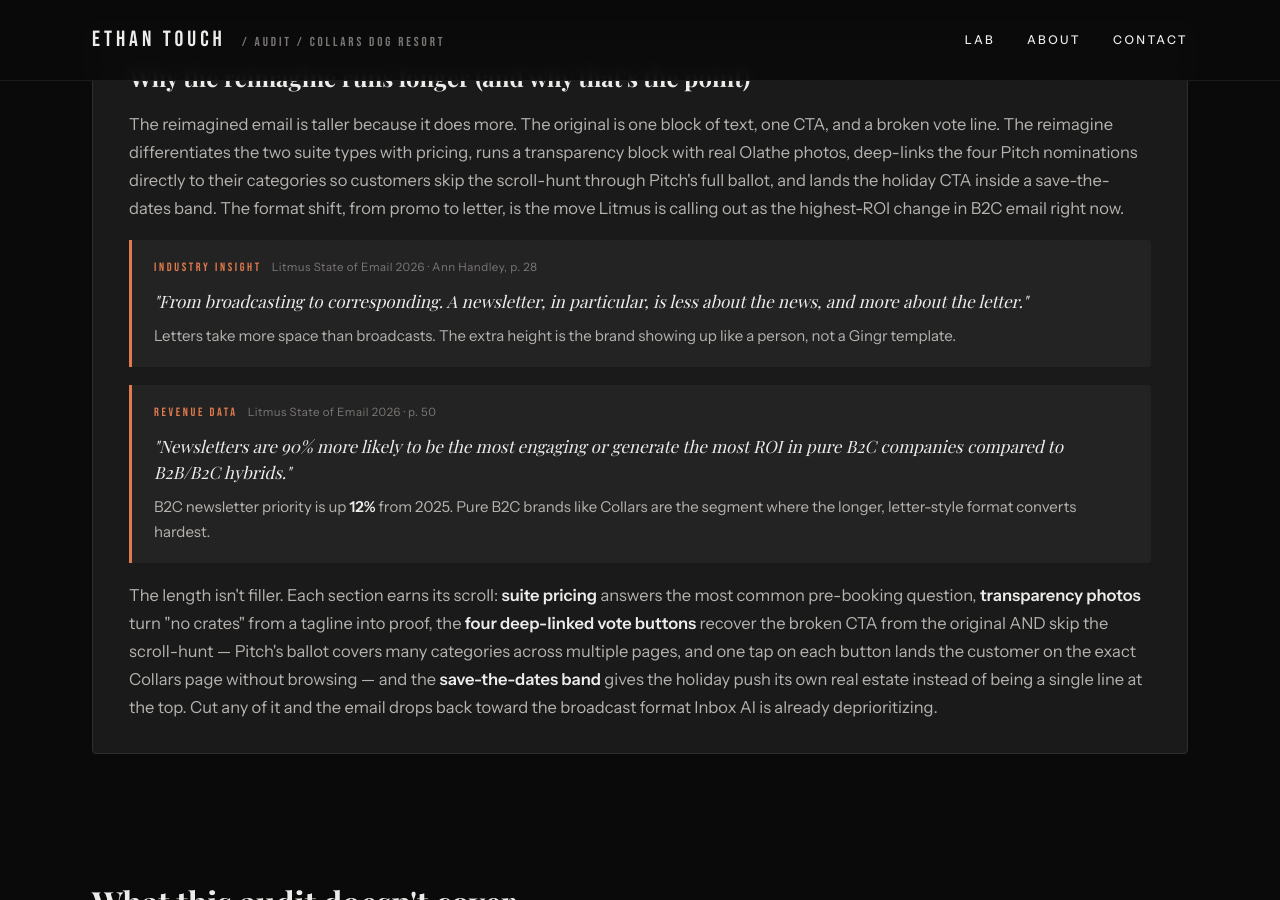
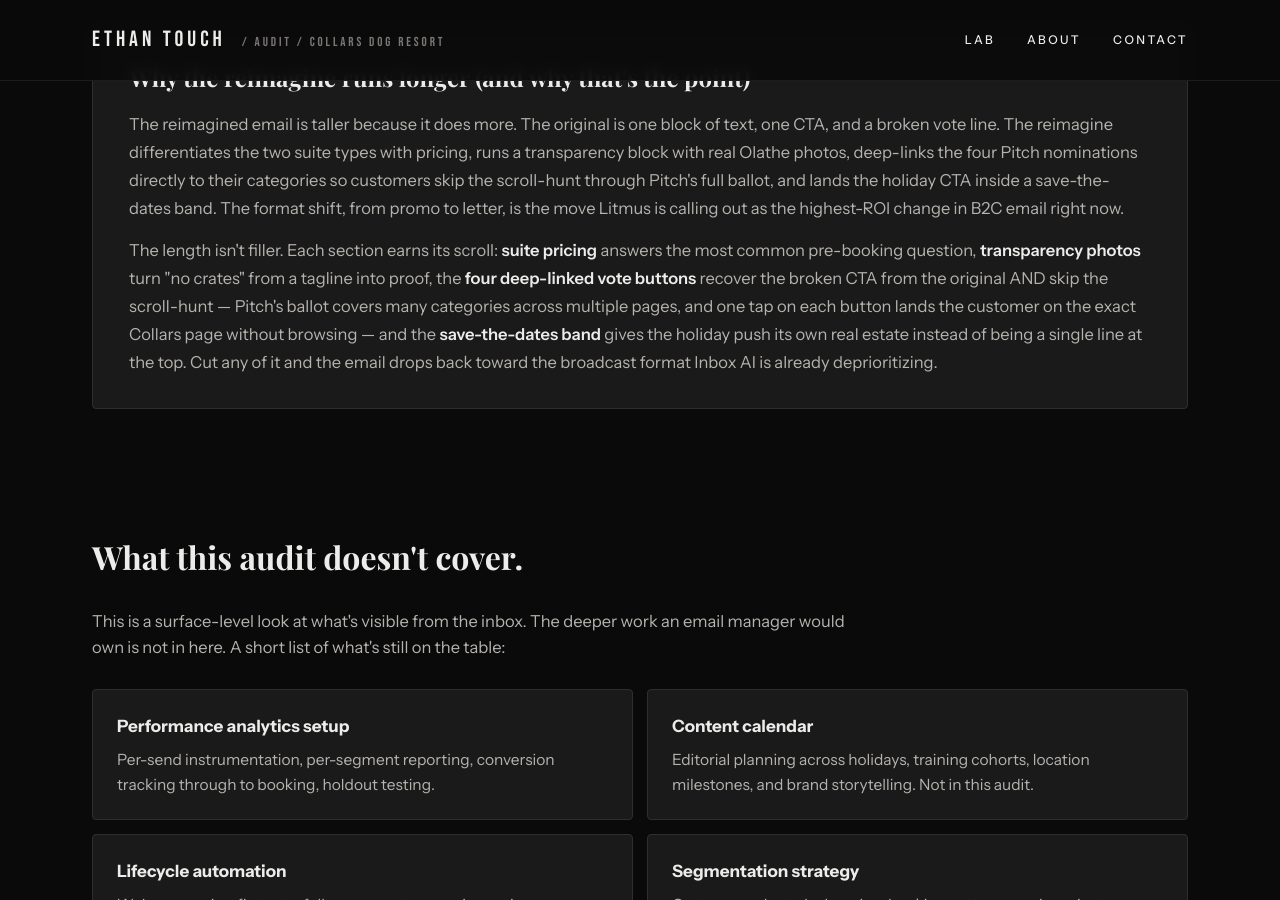
Before and after one commit to woofwallee/ethantouch.com, a Jekyll site: the page lab/emails/collars/audit/index.html, which Jekyll copies as it is, in a window 1280 px wide and 900 px high, scrolled down 10154 px. Built offline with Jekyll 4.4.1, drawn with Linux system fonts in a browser that asks for light colours; some web fonts are replaced.

Commit message:
Drop both Litmus callouts from the length-defense block
The two quote boxes (Handley + B2C newsletter ROI) were padding the
section. The opening paragraph already names Litmus as the source for
the format-shift call, and the closing paragraph carries the argument
on its own. Cleaner without the citations interrupting the flow.

Litmus quotes still appear in Findings 04, 05, and 07 where they're
load-bearing.

Co-Authored-By: Claude Opus 4.7 <noreply@anthropic.com>

```diff
--- a/lab/emails/collars/audit/index.html
+++ b/lab/emails/collars/audit/index.html
@@ -1094,24 +1094,6 @@
     </div>
     <p>The reimagined email is taller because it does more. The original is one block of text, one CTA, and a broken vote line. The reimagine differentiates the two suite types with pricing, runs a transparency block with real Olathe photos, deep-links the four Pitch nominations directly to their categories so customers skip the scroll-hunt through Pitch's full ballot, and lands the holiday CTA inside a save-the-dates band. The format shift, from promo to letter, is the move Litmus is calling out as the highest-ROI change in B2C email right now.</p>
 
-    <div class="litmus-callout">
-      <div class="litmus-label">
-        <span class="tag">Industry Insight</span>
-        <span class="source">Litmus State of Email 2026 · Ann Handley, p. 28</span>
-      </div>
-      <blockquote>"From broadcasting to corresponding. A newsletter, in particular, is less about the news, and more about the letter."</blockquote>
-      <p class="application">Letters take more space than broadcasts. The extra height is the brand showing up like a person, not a Gingr template.</p>
-    </div>
-
-    <div class="litmus-callout">
-      <div class="litmus-label">
-        <span class="tag">Revenue Data</span>
-        <span class="source">Litmus State of Email 2026 · p. 50</span>
-      </div>
-      <blockquote>"Newsletters are 90% more likely to be the most engaging or generate the most ROI in pure B2C companies compared to B2B/B2C hybrids."</blockquote>
-      <p class="application">B2C newsletter priority is up <strong>12%</strong> from 2025. Pure B2C brands like Collars are the segment where the longer, letter-style format converts hardest.</p>
-    </div>
-
     <p>The length isn't filler. Each section earns its scroll: <strong>suite pricing</strong> answers the most common pre-booking question, <strong>transparency photos</strong> turn "no crates" from a tagline into proof, the <strong>four deep-linked vote buttons</strong> recover the broken CTA from the original AND skip the scroll-hunt — Pitch's ballot covers many categories across multiple pages, and one tap on each button lands the customer on the exact Collars page without browsing — and the <strong>save-the-dates band</strong> gives the holiday push its own real estate instead of being a single line at the top. Cut any of it and the email drops back toward the broadcast format Inbox AI is already deprioritizing.</p>
   </article>
 </section>
```
